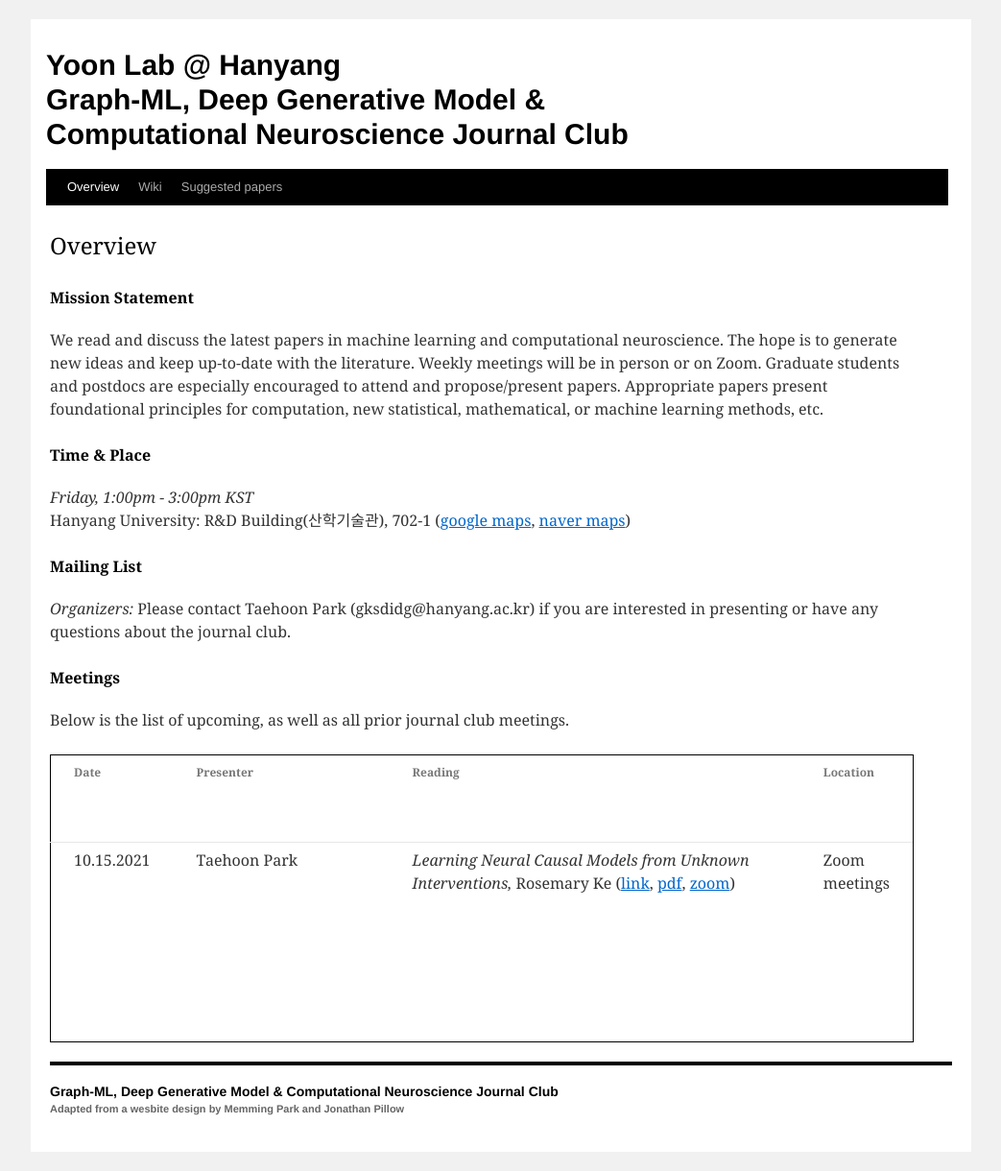
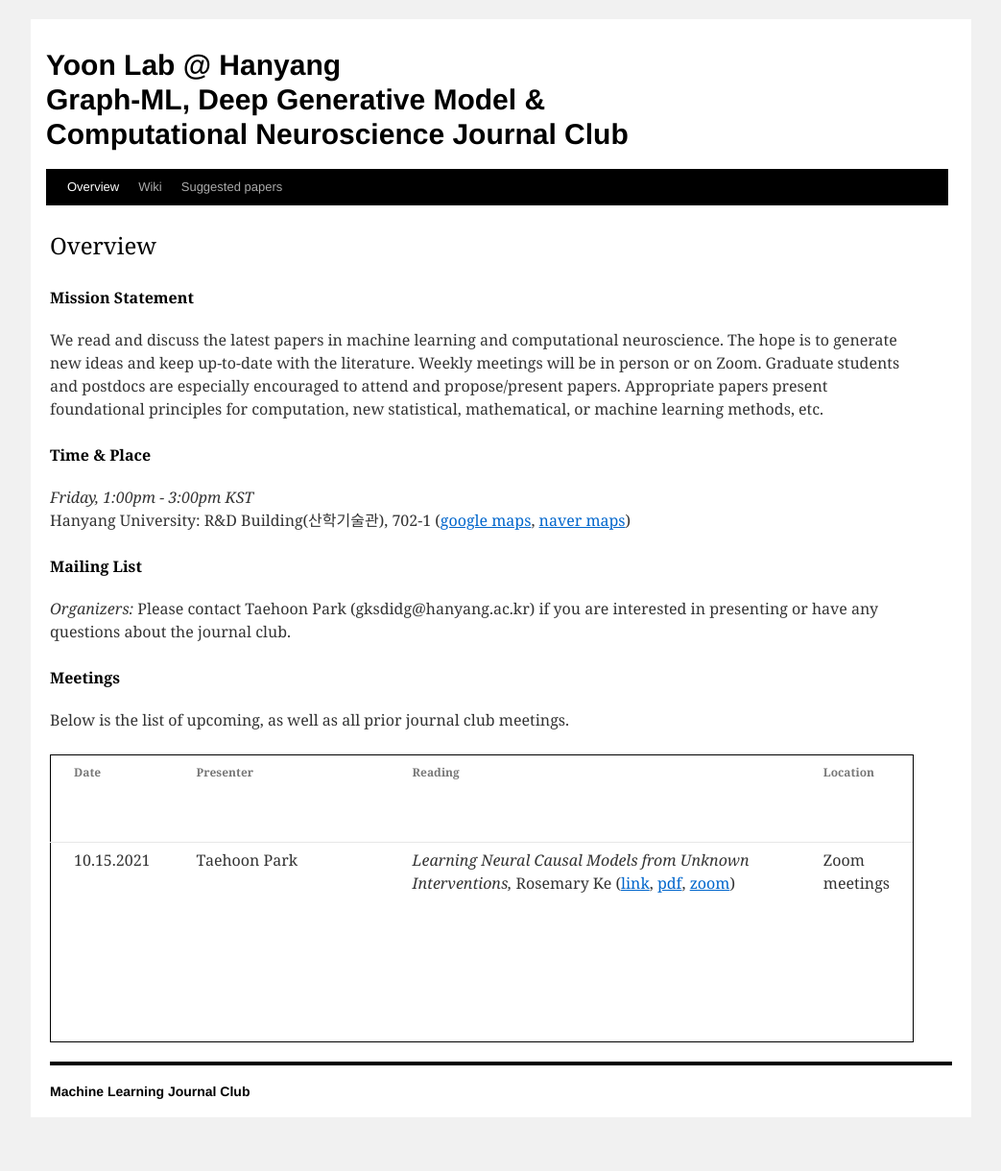
Before and after one commit to niai-lab/GraphML-JC, a Jekyll site: the page built from index.html, in a window 1280 px wide. Shown: the whole page at 96% size, without its empty margins (118-1161 px from the left). Built offline with Jekyll 4.4.1, drawn with Linux system fonts in a browser that asks for light colours; after the commit the page ends 1184 px from its top, so only the background shows below that.

Commit message:
Update footer.html

```diff
--- a/_includes/footer.html
+++ b/_includes/footer.html
@@ -2,8 +2,7 @@
   <div id="colophon">
     <div id="site-info">
       <a href="/index.html" title="Computational &amp; Theoretical Neuroscience Journal Club" rel="home">
-        Graph-ML, Deep Generative Model &amp; Computational Neuroscience Journal Club </a> <br>
-        <p style="font-size: 11px;">Adapted from a wesbite design by Memming Park and Jonathan Pillow</p>
+        Machine Learning Journal Club </a> <br>
 
     </div><!-- #site-info -->
   </div><!-- #colophon -->
```
